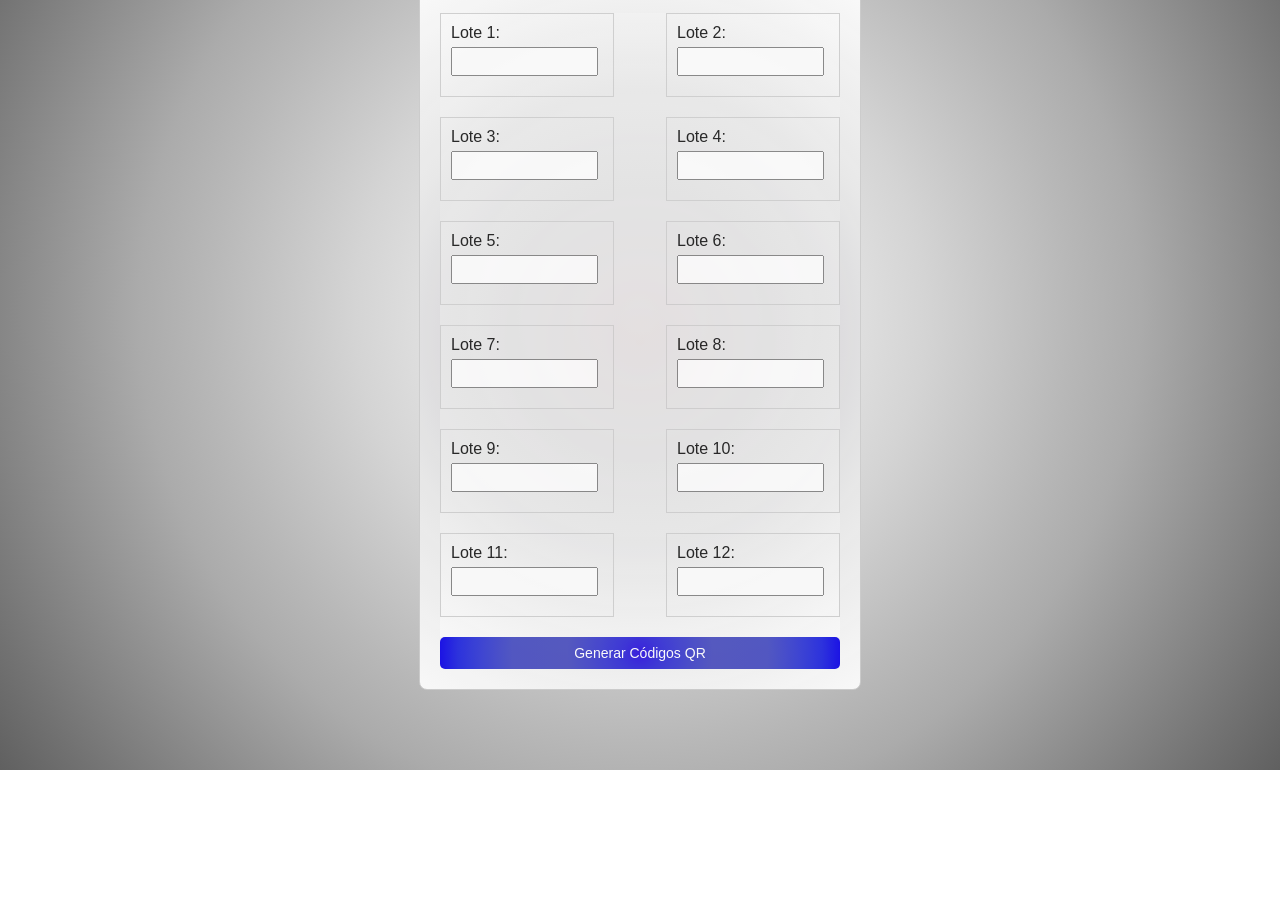
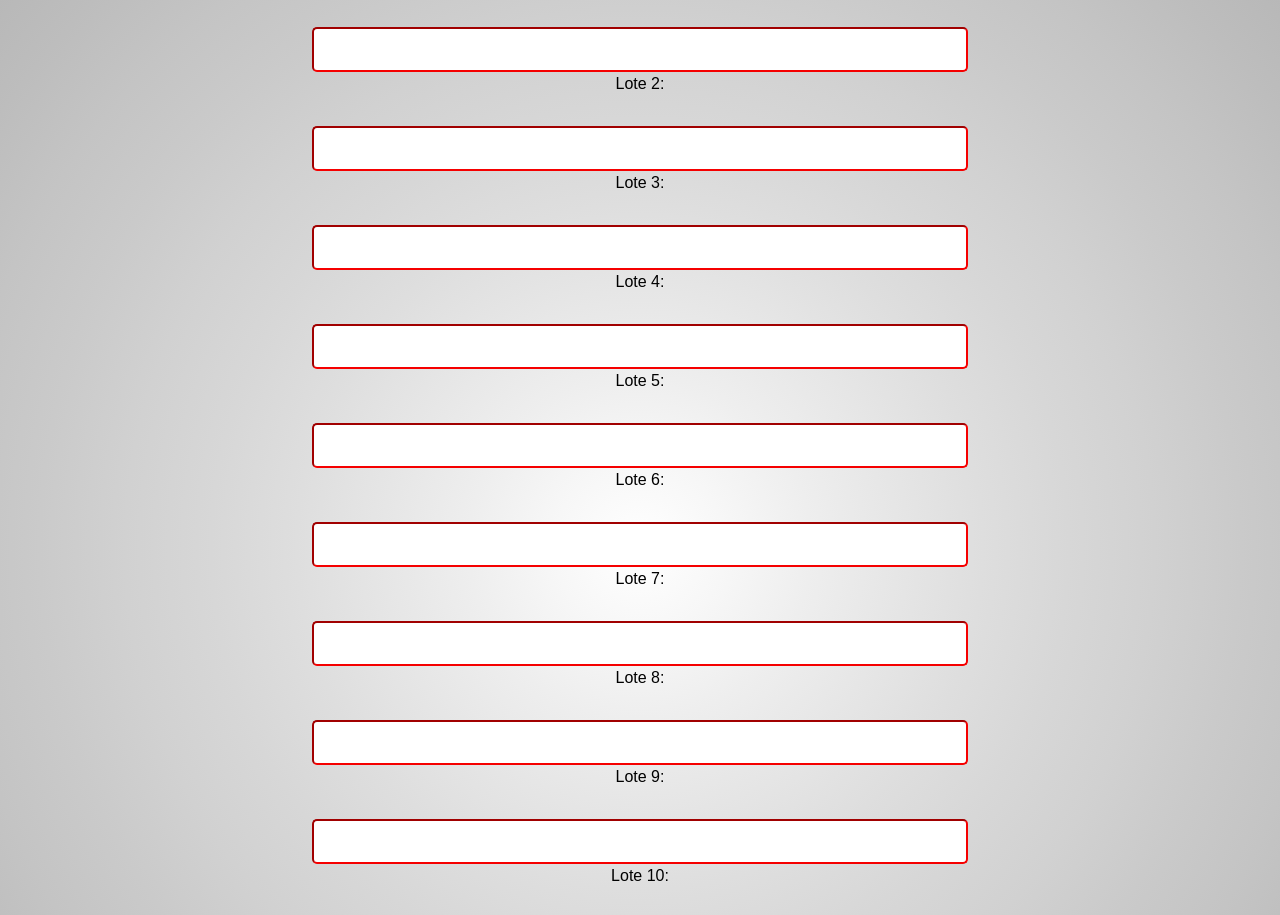
Before and after one commit to erikth97/Denso-iot-QRGenerator, a plain HTML site: page index.html in a window 1280 px wide. Shown: the part 146-1061 px from the top of the page. Before the commit the page ends 916 px from the top, so only its background shows below. Drawn offline with nearby package versions, Linux system fonts and the light colour scheme.

Commit message:
Update style.css

```diff
--- a/style.css
+++ b/style.css
@@ -1,92 +1,80 @@
 body {
-  font-family: Arial, sans-serif;
-  margin: 80px;
-  background-image: radial-gradient(circle, #ffffff, #f4f4f4, #e9e9e9, #dfdfdf, #d4d4d4, #c6c6c6, #b8b8b8, #ababab, #989898, #858585, #727272, #606060);
+    margin-top: 50px;
+    font-family: Arial, sans-serif;
+    font-size: 16px;
+    line-height: 1.5;
+    text-align: center;
+    background-image: radial-gradient(circle, #ffffff, #f7f7f7, #eeeeee, #e6e6e6, #dedede, #d7d7d7, #d1d1d1, #cacaca, #c4c4c4, #bdbdbd, #b7b7b7, #b1b1b1);
 }
 
-h1 {
-  text-align: center;
-  text-shadow:     .5px .5px .5px rgb(155, 151, 151),
-  0 0 .5em rgb(68, 68, 77),
-  0 0 0.1em rgb(50, 50, 51);
-color: white;
-font:
-  1em,
-  serif;
-}
-
-form {
-  width: 400px;
-  margin: 0 auto;
-  border: 1px solid #ccc;
-  padding: 20px;
-  border-radius: 8px;
-  background-image: radial-gradient(circle, #b59b9b, #bda8ac, #c4b6bc, #cbc3c9, #d4d1d5, #dbd9dc, #e2e2e3, #eaeaea, #efefef, #f4f4f4, #fafafa, #ffffff);
-  opacity: .9;
+.inputqr{
+    margin-top: 30px;
 }
 
 label {
-  display: block;
-  margin-bottom: 5px;
+    display: block;
+    margin-bottom: 30px;
+
 }
 
-input[type="text"] {
-  width: calc(100% - 5px); /* Ajustar el ancho del input teniendo en cuenta el borde y el padding */
-  padding: 5px;
-  margin-bottom: 10px;
-  box-sizing: border-box;
+input {
+    text-align: center;
+    width: 50%;
+    padding: 10px;
+    margin-bottom: 20 px;
+    background-color: #ffffff;
+    color: #000000;
+    font-size: 18px;
+    border-radius: 5px;
+    border-color: #f50000;
+}
+
+input::placeholder {
+    color: rgb(179, 179, 179);
+    font-size: .9em;
+    font-style: italic;
+}
+
+canvas {
+    width: 100%;
+    max-width: 100px;
+    height: auto;
+    margin: 0 auto;
+    display: block;
+    border-radius: 10px;
 }
 
 button {
-  display: block;
-  width: 100%;
-  padding: 8px;
-  font-size: 14px; /* Reducir el tamaño del texto del botón */
-  background-image: radial-gradient(circle, #2a0fde, #2f28d7, #3737d0, #4043c7, #494dbe, #484dbf, #474cc0, #464cc1, #3a41cc, #2c34d7, #1d23e0, #0a00e9);
-  color: #fff;
-  border: none;
-  border-radius: 5px;
-  cursor: pointer;
+    width: 25%;
+    padding: 10px;
+    margin-top: 30px;
+    border: none;
+    background-image: linear-gradient(to right bottom, #a4a4a4, #838383, #646464, #464646, #2a2a2a);
+    color: #fff;
+    font-size: 18px;
+    border-radius: 2px;
+    cursor: pointer;
+}
+
+button i {
+    margin-right: 10px;
 }
 
 button:hover {
-  background-color: #03024d;
+    transform: translateY(-2px);
+    box-shadow: 0px 2px 6px rgba(0, 0, 0, 0.3);
 }
 
 button:active {
-  background-color: #10064d;
+    transform: translateY(1px);
+    box-shadow: none;
 }
 
-.card-container {
-  display: flex;
-  flex-wrap: wrap;
-  justify-content: space-between;
-  background-image: radial-gradient(circle, #e7e4e4, #e6e4e5, #e6e5e5, #e5e5e5, #e5e5e5, #e7e7e7, #e9e9e9, #ebebeb, #f0f0f0, #f5f5f5, #fafafa, #ffffff);
-  opacity: 0.9;
+h2 {
+    margin-bottom: 20px;
+    margin-top: 10px;
 }
 
-.card {
-  flex: 0 0 calc(48% - 40px); /* Ajustar el ancho de la card teniendo en cuenta el margen */
-  border: 1px solid #ccc;
-  padding: 10px;
-  margin-bottom: 20px;
+footer {
+    margin-top: 200px;
 }
-
-.qrCodeContainer {
-  width: 200px; /* Cambia este valor al ancho deseado */
-  text-align: center; /* Centrar los códigos QR verticalmente */
-  margin: 10px auto; /* Centrar horizontalmente y agregar un espacio en la parte superior e inferior */
-  padding: 10px; /* Añadir un relleno para separar el contenido del borde */
-  background-color: white; /* Cambiar el color de fondo para que se vea como una tarjeta */
-  border: 1px solid #ccc; /* Agregar un borde para darle un aspecto de tarjeta */
-  border-radius: 5px; /* Agregar bordes redondeados para suavizar la apariencia */
-  box-shadow: 0px 0px 5px rgba(0, 0, 0, 0.2); /* Agregar una sombra para resaltar la tarjeta */
-}
-
-
-
-.qrCodeImg {
-  max-width: 150px; /* Limitar el tamaño máximo de los códigos QR */
-  max-height: 150px; /* Limitar el tamaño máximo de los códigos QR */
-  margin-bottom: 10px; /* Añadir margen inferior para separar los códigos QR */
-}
```
